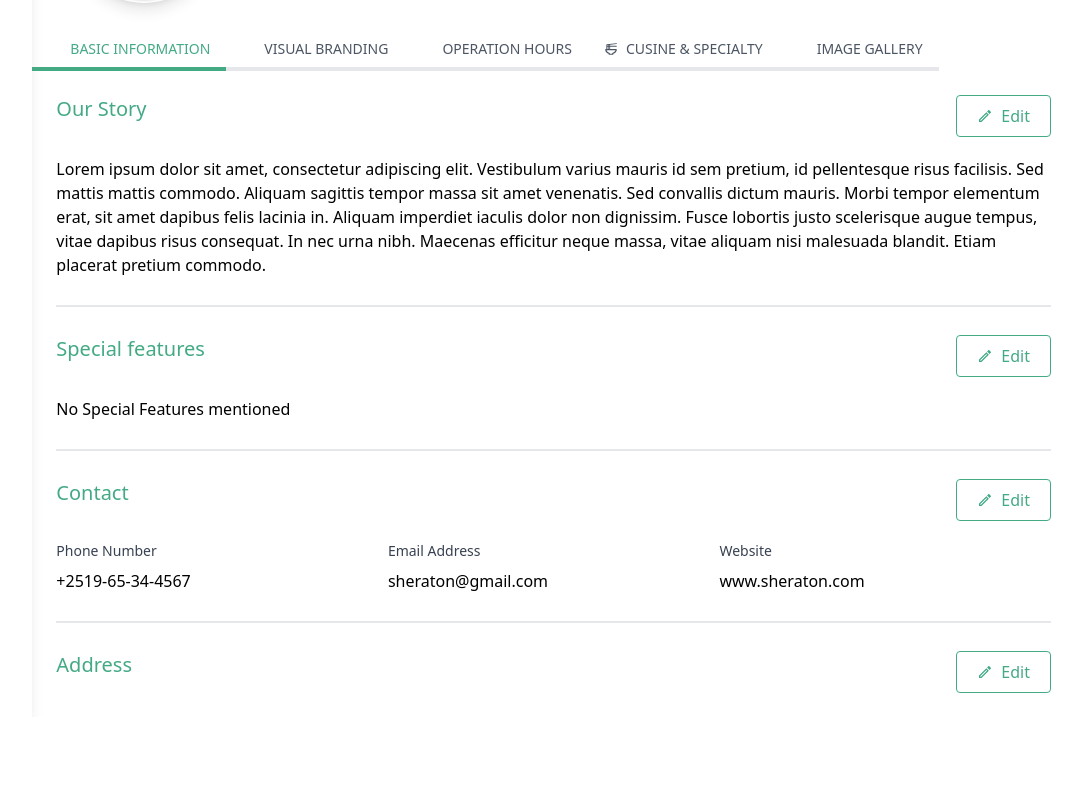
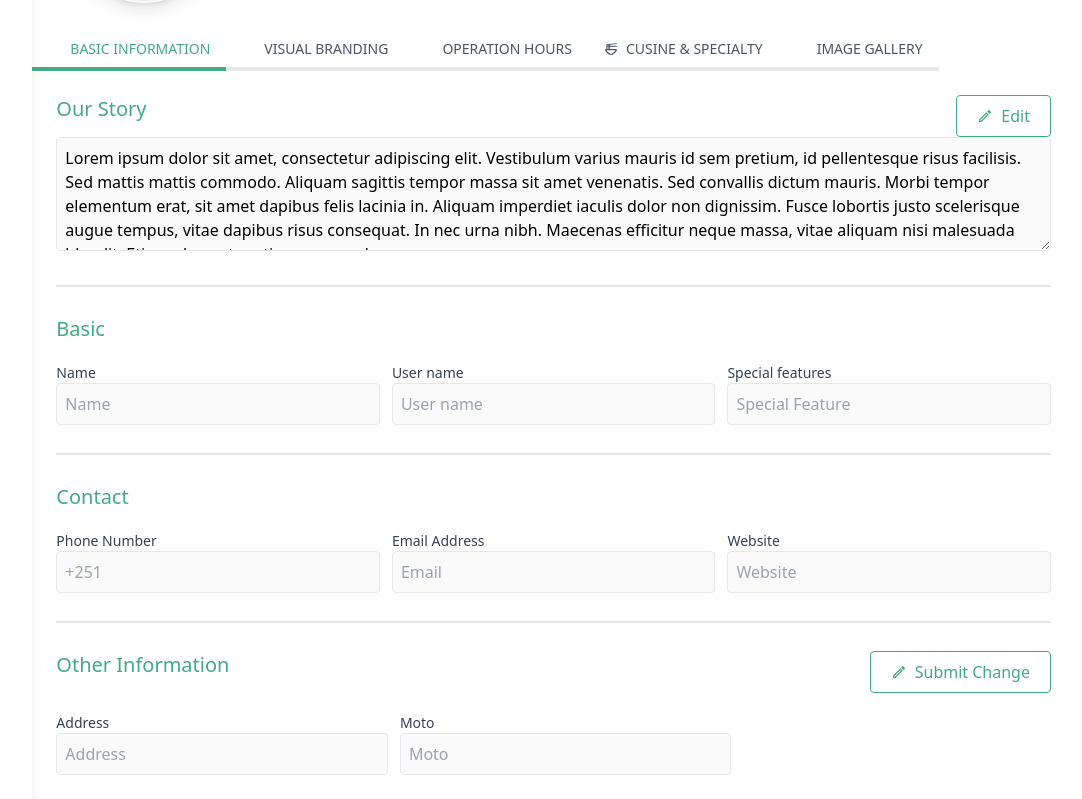
Before and after one commit to primeKal/mms_project, a Vue app in the folder mms_client/: page /home/profile/basic-information in a window 1280 px wide. Shown: the part 465-1264 px from the top of the page, without its empty margins (181-1263 px from the left). Before the commit the page ends 1182 px from the top, so only its background shows below. Built offline with nearby package versions, Linux system fonts and the light colour scheme; some icons are missing; what @meforma/vue-toaster would draw is missing.

Commit message:
update: edit basic company information

```diff
--- a/mms_client/src/services/company/company.js
+++ b/mms_client/src/services/company/company.js
@@ -16,12 +16,7 @@ class CompanyAPI {
   static updateCompanyInfo(companyInfo) {
     return new Promise(async (resolve, reject) => {
       try {
-        const response = await baseAPI.put("company", {
-          id: companyInfo.id,
-          primaryColor: companyInfo.primaryColor,
-          secondaryColor: companyInfo.secondaryColor,
-          specialFeatures: companyInfo.specialFeatures,
-        });
+        const response = await baseAPI.put("company", companyInfo);
         const result = response.data;
         resolve(result);
       } catch (error) {
@@ -44,4 +39,5 @@ class CompanyAPI {
     });
   }
 }
+
 export default CompanyAPI;
--- a/mms_client/src/store/modules/Company.js
+++ b/mms_client/src/store/modules/Company.js
@@ -76,6 +76,30 @@ const actions = {
       status = false;
     }
   },
+
+  updateCompany: async ({ commit }, company) => {
+    var status = null;
+    try {
+      await CompanyAPI.updateCompanyInfo(company)
+        .then((response) => {
+          if (response) {
+            console.log(response);
+            const { ...companyInfo } = response;
+            commit("setCompanyInfo", companyInfo);
+            status = true;
+          }
+        })
+        .catch((error) => {
+          status = false;
+          console.log(error);
+        });
+
+      return status;
+    } catch (error) {
+      console.error("message: " + error);
+      status = false;
+    }
+  },
 };
 
 export default {
--- a/mms_client/src/views/ProfileView/BasicInformationView.vue
+++ b/mms_client/src/views/ProfileView/BasicInformationView.vue
@@ -2,54 +2,158 @@
     <div class="p-6 pr-12 w-full">
         <div class="flex justify-between">
             <h3 class="text-primary font-medium text-xl">Our Story</h3>
-            <EditButtonVue />
+            <button v-on:click="switchEditState()"
+                class="py-2 px-5 flex items-center bg-transparent hover:bg-primary text-primary hover:text-white border-primary  rounded border active:scale-95 transition-all">
+                <svg class="mr-2" xmlns="http://www.w3.org/2000/svg" width="16" height="16" viewBox="0 0 24 24">
+                    <path fill="currentColor"
+                        d="m14.06 9l.94.94L5.92 19H5v-.92L14.06 9m3.6-6c-.25 0-.51.1-.7.29l-1.83 1.83l3.75 3.75l1.83-1.83c.39-.39.39-1.04 0-1.41l-2.34-2.34c-.2-.2-.45-.29-.71-.29m-3.6 3.19L3 17.25V21h3.75L17.81 9.94l-3.75-3.75Z" />
+                </svg>
+                Edit
+            </button>
         </div>
-       <p class="mt-5">Lorem ipsum dolor sit amet, consectetur adipiscing elit. Vestibulum varius mauris id sem pretium, id pellentesque risus facilisis. Sed mattis mattis commodo. Aliquam sagittis tempor massa sit amet venenatis. Sed convallis dictum mauris. Morbi tempor elementum erat, sit amet dapibus felis lacinia in. Aliquam imperdiet iaculis dolor non dignissim. Fusce lobortis justo scelerisque augue tempus, vitae dapibus risus consequat. In nec urna nibh. Maecenas efficitur neque massa, vitae aliquam nisi malesuada blandit. Etiam placerat pretium commodo.</p>
-       <hr class="my-7 border w-full"/>
+        <textarea :disabled="editStatus === true ? true : false" class="py-2 pl-2 rounded border w-full bg-white0"
+            rows="4" placeholder="Special Feature" type="textarea" v-model.trim="company.story" />
+
+        <hr class="my-7 border w-full" />
         <div class="mt-7 flex justify-between">
-            <h3 class="text-primary font-medium text-xl">Special features</h3>
-            <EditButtonVue />
+            <h3 class="text-primary font-medium text-xl">Basic </h3>
         </div>
-       <!-- <p class="mt-5">Lorem ipsum dolor sit amet, consectetur adipiscing elit. Vestibulum varius mauris id sem pretium, id pellentesque risus facilisis. Sed mattis mattis commodo.</p> -->
-       <p v-if="basicInfo.specialFeatures" class="mt-5">{{ basicInfo.specialFeatures }}</p>
-       <p v-else class="mt-5">No Special Features mentioned</p>
-       <hr class="my-7 border w-full"/>
+
+        <div class="w-full mt-5 flex gap-3">
+            <div class="w-1/3 flex flex-col">
+                <label class="text-sm text-gray-700">Name</label>
+                <input :disabled="editStatus === true ? true : false" class="py-2 pl-2 rounded border bg-white0"
+                    placeholder="Name" type="text" v-model.trim="company.name" />
+            </div>
+            <div class="w-1/3 flex flex-col">
+                <label class="text-sm text-gray-700">User name</label>
+                <!-- <p class="mt-2 font-medium">+2519-65-34-4567</p> -->
+                <input :disabled="editStatus === true ? true : false" class="py-2 pl-2 rounded border bg-white0"
+                    placeholder="User name" type="text" v-model.trim="company.username" />
+            </div>
+            <div class="w-1/3 flex flex-col">
+                <label class="text-sm text-gray-700">Special features</label>
+                <!-- <p class="mt-2 font-medium">+2519-65-34-4567</p> -->
+                <input :disabled="editStatus === true ? true : false" class="py-2 pl-2 rounded border bg-white0"
+                    placeholder="Special Feature" type="text" v-model.trim="company.specialFeatures" />
+            </div>
+
+        </div>
+        <!-- <p v-else class="mt-5">No Special Features mentioned</p> -->
+        <hr class="my-7 border w-full" />
         <div class="mt-7 flex justify-between">
             <h3 class="text-primary font-medium text-xl">Contact</h3>
-            <EditButtonVue />
+            <!-- <EditButtonVue /> -->
         </div>
-       <div class="w-full mt-5 flex">
+        <div class="w-full mt-5 flex gap-3">
             <div class="w-1/3 flex flex-col">
                 <label class="text-sm text-gray-700">Phone Number</label>
-                <p class="mt-2 font-medium">+2519-65-34-4567</p>
+                <!-- <p class="mt-2 font-medium">+2519-65-34-4567</p> -->
+                <input :disabled="editStatus === true ? true : false"
+                    class="py-2 pl-2 font-medium rounded border bg-white0" placeholder="+251" type="text"
+                    v-model.trim="company.contact_information" />
             </div>
             <div class="w-1/3 flex flex-col">
                 <label class="text-sm text-gray-700">Email Address</label>
-                <p class="mt-2 font-medium">sheraton@gmail.com</p>
+                <input :disabled="editStatus === true ? true : false"
+                    class="py-2 pl-2 font-medium rounded border bg-white0" placeholder="Email" type="text"
+                    v-model.trim="company.email" />
             </div>
             <div class="w-1/3 flex flex-col">
                 <label class="text-sm text-gray-700">Website</label>
-                <p class="mt-2 font-medium">www.sheraton.com</p>
+                <!-- <p class="mt-2 font-medium">www.sheraton.com</p> -->
+                <input :disabled="editStatus === true ? true : false"
+                    class="py-2 pl-2 font-medium rounded border bg-white0" placeholder="Website" type="text"
+                    v-model.trim="company.website" />
             </div>
         </div>
-       <hr class="my-7 border w-full"/>
+        <hr class="my-7 border w-full" />
         <div class="mt-7 flex justify-between">
-            <h3 class="text-primary font-medium text-xl">Address</h3>
-            <EditButtonVue />
+            <h3 class="text-primary font-medium text-xl">Other Information</h3>
+            <button :disabled="editStatus === true ? true : false" :onClick="handleUpdateCompany"
+                class="py-2 px-5 flex items-center bg-transparent hover:bg-primary text-primary hover:text-white border-primary  rounded border active:scale-95 transition-all">
+                <svg class="mr-2" xmlns="http://www.w3.org/2000/svg" width="16" height="16" viewBox="0 0 24 24">
+                    <path fill="currentColor"
+                        d="m14.06 9l.94.94L5.92 19H5v-.92L14.06 9m3.6-6c-.25 0-.51.1-.7.29l-1.83 1.83l3.75 3.75l1.83-1.83c.39-.39.39-1.04 0-1.41l-2.34-2.34c-.2-.2-.45-.29-.71-.29m-3.6 3.19L3 17.25V21h3.75L17.81 9.94l-3.75-3.75Z" />
+                </svg>
+                Submit Change
+            </button>
+        </div>
+        <div class="w-full mt-5 flex gap-3">
+            <div class="w-1/3 flex flex-col">
+                <label class="text-sm text-gray-700">Address</label>
+                <!-- <p class="mt-2 font-medium">+2519-65-34-4567</p> -->
+                <input :disabled="editStatus === true ? true : false"
+                    class="py-2 pl-2 font-medium rounded border bg-white0" placeholder="Address" type="text"
+                    v-model.trim="company.address" />
+            </div>
+            <div class="w-1/3 flex flex-col">
+                <label class="text-sm text-gray-700">Moto</label>
+                <!-- <p class="mt-2 font-medium">+2519-65-34-4567</p> -->
+                <input :disabled="editStatus === true ? true : false"
+                    class="py-2 pl-2 font-medium rounded border bg-white0" placeholder="Moto" type="text"
+                    v-model.trim="company.moto" />
+            </div>
+
         </div>
     </div>
 </template>
 <script>
-import {mapGetters} from 'vuex'
-import EditButtonVue from '@/components/Buttons/EditButton.vue'
+import { mapGetters } from 'vuex'
 export default {
-    components: {
-        EditButtonVue,
+
+    data() {
+        return {
+            company: {
+                id: '',
+                name: '',
+                username: '',
+                story: 'Lorem ipsum dolor sit amet, consectetur adipiscing elit. Vestibulum varius mauris id sem pretium, id pellentesque risus facilisis. Sed mattis mattis commodo. Aliquam sagittis tempor massa sit amet venenatis. Sed convallis dictum mauris. Morbi tempor elementum erat, sit amet dapibus felis lacinia in. Aliquam imperdiet iaculis dolor non dignissim. Fusce lobortis justo scelerisque augue tempus, vitae dapibus risus consequat. In nec urna nibh. Maecenas efficitur neque massa, vitae aliquam nisi malesuada blandit. Etiam placerat pretium commodo.',
+                moto: '',
+                email: '',
+                address: '',
+                website: '',
+                specialFeatures: '',
+                contact_information: '',
             },
+            editStatus: true,
+        }
+    },
+    methods: {
+        initialization() {
+            this.company.id = this.basicInfo.id
+            this.company.name = this.basicInfo.name
+            this.company.username = this.basicInfo.username
+            this.company.email = this.basicInfo.email
+            this.company.specialFeatures = this.basicInfo.specialFeatures
+            this.company.address = this.basicInfo.address
+            this.company.moto = this.basicInfo.moto
+            this.company.contact_information = this.basicInfo.contact_information
+        },
+
+        switchEditState() {
+            console.log(this.editStatus)
+            this.editStatus = !this.editStatus;
+        },
+
+        async handleUpdateCompany() {
+            console.log(this.company)
+            const status = await this.$store.dispatch('Company/updateCompany', this.company)
+            if (status) {
+                this.$toast.success('Company information updated')
+            } else {
+                this.$toast.error('Error occured!')
+            }
+        }
+    },
+
     computed: {
         ...mapGetters({
             basicInfo: 'Company/getCompanyInfo'
         })
+    },
+    mounted() {
+        this.initialization();
     }
 }
 </script>
```
Lines whose indentation alone changed are shown as unchanged.
